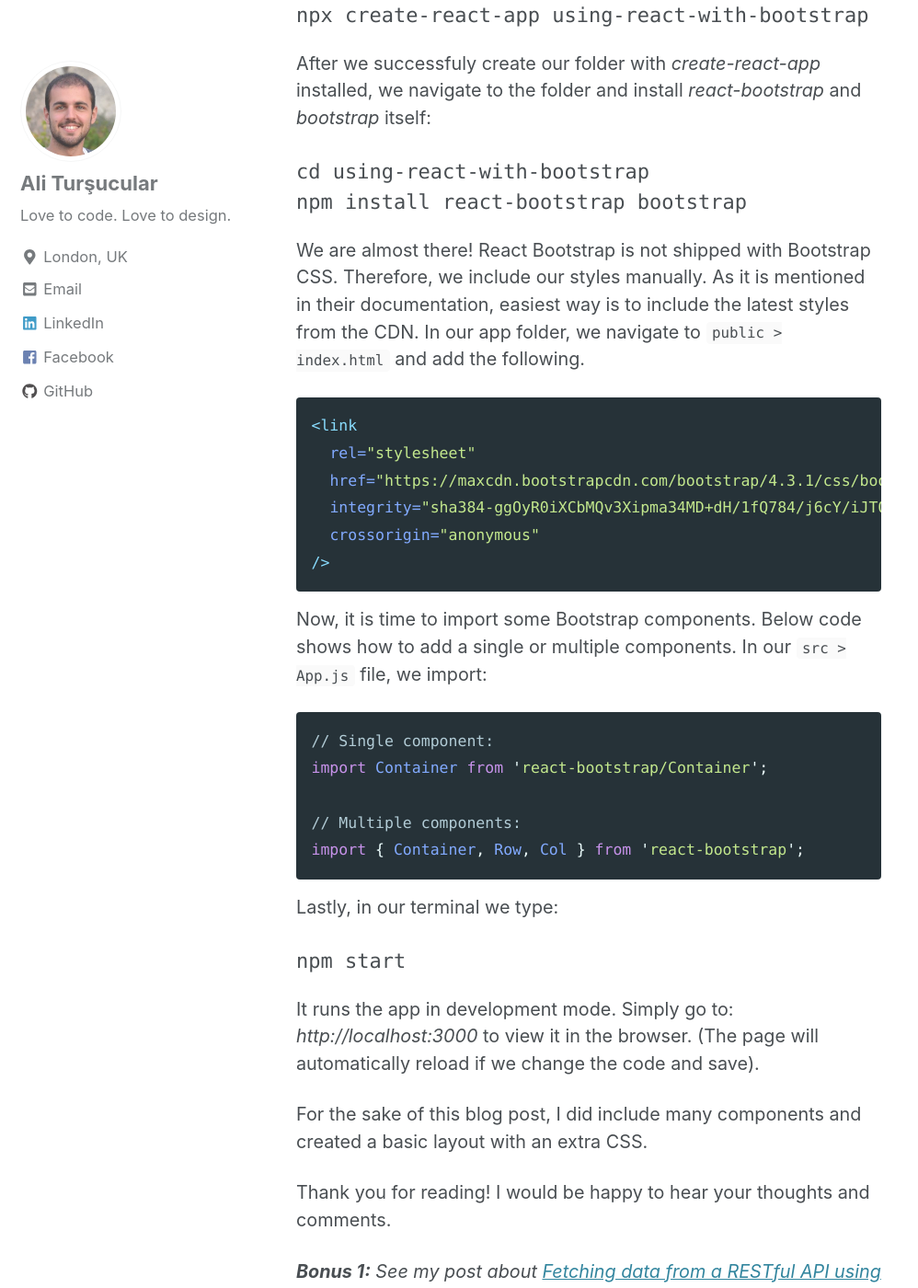
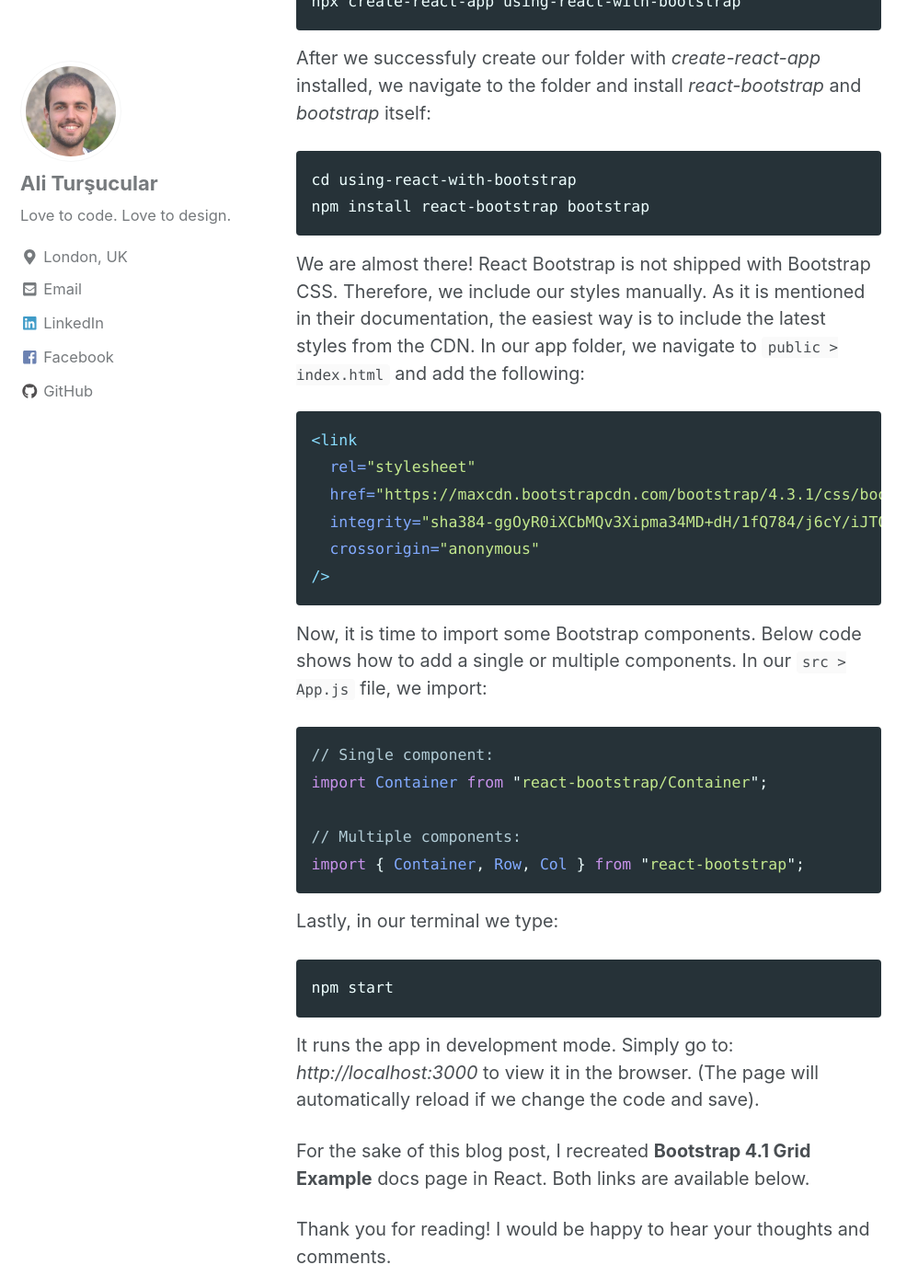
Before and after one commit to alitursucular/alitursucular.github.io, a Jekyll site: the page built from _posts/2019-04-18-using-react-with-bootstrap.md, in a window 1280 px wide and 1400 px high, scrolled down 1810 px. Shown: the whole window at 92% size, without its empty margins (0-998 px from the left). Built offline with Jekyll 4.4.1, drawn with Linux system fonts in a browser that asks for light colours; cached includes are drawn as plain includes; some of the changed text lies outside the part shown.

Commit message:
Text update

````diff
--- a/_posts/2019-04-18-using-react-with-bootstrap.md
+++ b/_posts/2019-04-18-using-react-with-bootstrap.md
@@ -1,16 +1,29 @@
 ---
 title: "Using React with Bootstrap (react-bootstrap)"
 date: 2019-04-18
-tags: [React, Bootstrap, HTML5, CSS3, react-bootstrap, components, JSX, git, GitHub, CSS Framework, DOM, virtual DOM]
+tags:
+  [
+    React,
+    Bootstrap,
+    HTML5,
+    CSS3,
+    react-bootstrap,
+    components,
+    JSX,
+    git,
+    GitHub,
+    CSS Framework,
+    DOM,
+    virtual DOM,
+    bootstrap grid
+  ]
 excerpt: "This project is only about adding Bootstrap to React (integrating Bootstrap with React apps) and creating a basic grid for further projects. I will not be discussing about React basics like i did in my other posts."
 ---
-
 ### Introduction
 
 This project is only about adding Bootstrap to React (integrating Bootstrap with React apps) and creating a basic grid for further projects. I will not be discussing about React basics like i did in my other posts _[Fetching data from a RESTful API using Fetch API with React](https://alitursucular.github.io/fetching-api-data-with-reactjs/)_ and _[ReactJS Login / Log Out toggle button using states](https://alitursucular.github.io/reactjs-login-log-out-toggle-button-using-states/)_
 
-React is one of the most popular JavaScript libraries for interactive web applications. It enables developers to create reusable UI components and eases to deal with the view layer. It can handle complex updates in applications by _manipulating the DOM_ if necessary. By definition, DOM manipulation is the heart of the modern, interactive web. However, updating DOM is a lot slower than many JavaScript operations. That creates a problem. Especially if we are dealing with huge amounts of DOM manipulation.<br/>
-So, how does React overcome this issue?
+React is one of the most popular JavaScript libraries for interactive web applications. It enables developers to create reusable UI components and eases to deal with the view layer. It can handle complex updates in applications by _manipulating the DOM_ if necessary. By definition, DOM manipulation is the heart of the modern, interactive web. However, updating DOM is a lot slower than many JavaScript operations. That creates a problem. Especially if we are dealing with huge amounts of DOM manipulation. So, how does React overcome this issue?
 
 In React, for every _DOM object_, there is a corresponding _"virtual DOM object."_ A virtual DOM object is a representation of a DOM object, like a lightweight copy. Manipulating the DOM is slow. Manipulating the virtual DOM is much faster, because nothing gets drawn onscreen. When we render a _JSX element_, every single virtual DOM object gets updated. Once the virtual DOM has updated, then React compares the virtual DOM with a virtual DOM snapshot that was taken right before the update. Therefore, React figures out exactly which virtual DOM objects have changed. After this comparison, React knows which virtual DOM objects have changed so, it only updates those objects in the _real DOM_. (changes on the real DOM results the screen to change).
 
@@ -20,18 +33,20 @@
 
 > While you don’t have to use any specific library to integrate Bootstrap with React apps, it's often easier than trying to wrap the Bootstrap jQuery plugins. **React Bootstrap** is the most popular option that strives for complete parity with Bootstrap. **reactstrap** is also a good choice for projects looking for smaller builds at the expense of some features.
 
-As it is mentioned in the above, _npmtrends.com_ has a very useful [statistics](https://www.npmtrends.com/react-bootstrap-vs-reactstrap) for preference among _React Bootstrap_ and _reactstrap_. After a little bit more digging, I decided to use _React Bootstrap_ and make myself a grid base. So, let's begin by creating a React app:
+As it is mentioned in the above, _npmtrends.com_ has a very useful [statistics](https://www.npmtrends.com/react-bootstrap-vs-reactstrap) for preference among _React Bootstrap_ and _reactstrap_. After a little bit more digging, I decided to use [React Bootstrap](https://react-bootstrap.github.io/) and make myself a grid base. So, let's begin by creating a React app:
 
-```npm
+```bash
 npx create-react-app using-react-with-bootstrap
 ```
+
 After we successfuly create our folder with _create-react-app_ installed, we navigate to the folder and install _react-bootstrap_ and _bootstrap_ itself:
 
-```npm
+```bash
 cd using-react-with-bootstrap
 npm install react-bootstrap bootstrap
 ```
-We are almost there! React Bootstrap is not shipped with Bootstrap CSS. Therefore, we include our styles manually. As it is mentioned in their documentation, easiest way is to include the latest styles from the CDN. In our app folder, we navigate to `public > index.html` and add the following.
+
+We are almost there! React Bootstrap is not shipped with Bootstrap CSS. Therefore, we include our styles manually. As it is mentioned in their documentation, the easiest way is to include the latest styles from the CDN. In our app folder, we navigate to `public > index.html` and add the following:
 
 ```html
 <link
@@ -41,32 +56,35 @@
   crossorigin="anonymous"
 />
 ```
+
 Now, it is time to import some Bootstrap components. Below code shows how to add a single or multiple components. In our `src > App.js` file, we import:
 
 ```javascript
 // Single component:
-import Container from 'react-bootstrap/Container';
+import Container from "react-bootstrap/Container";
 
 // Multiple components:
-import { Container, Row, Col } from 'react-bootstrap';
+import { Container, Row, Col } from "react-bootstrap";
 ```
 
 Lastly, in our terminal we type:
 
-```npm
+```bash
 npm start
 ```
 
 It runs the app in development mode. Simply go to: _http://localhost:3000_ to view it in the browser. (The page will automatically reload if we change the code and save).
 
-For the sake of this blog post, I did include many components and created a basic layout with an extra CSS.
+For the sake of this blog post, I recreated **Bootstrap 4.1 Grid Example** docs page in React. Both links are available below.
 
 Thank you for reading! I would be happy to hear your thoughts and comments.
 
-**_Bonus 1:_** _See my post about [Fetching data from a RESTful API using Fetch API with React](https://alitursucular.github.io/fetching-api-data-with-reactjs/)_
+_See my post about [Fetching data from a RESTful API using Fetch API with React](https://alitursucular.github.io/fetching-api-data-with-reactjs/)_
 
-**_Bonus 2:_** _See my post about [ReactJS Login / Log Out toggle button using states](https://alitursucular.github.io/reactjs-login-log-out-toggle-button-using-states/)_
+_See my post about [ReactJS Login / Log Out toggle button using states](https://alitursucular.github.io/reactjs-login-log-out-toggle-button-using-states/)_
 
-Here is the [demo]().
+Here is my [demo](https://alitursucular.github.io/using-react-with-bootstrap-demo/) built with React.
 
-Here is the [GitHub repository]().
+Here is the original [Bootstrap 4.1 grid example](https://getbootstrap.com/docs/4.1/examples/grid/).
+
+Here is the [GitHub repository](https://github.com/alitursucular/using-react-with-bootstrap-demo).
````
